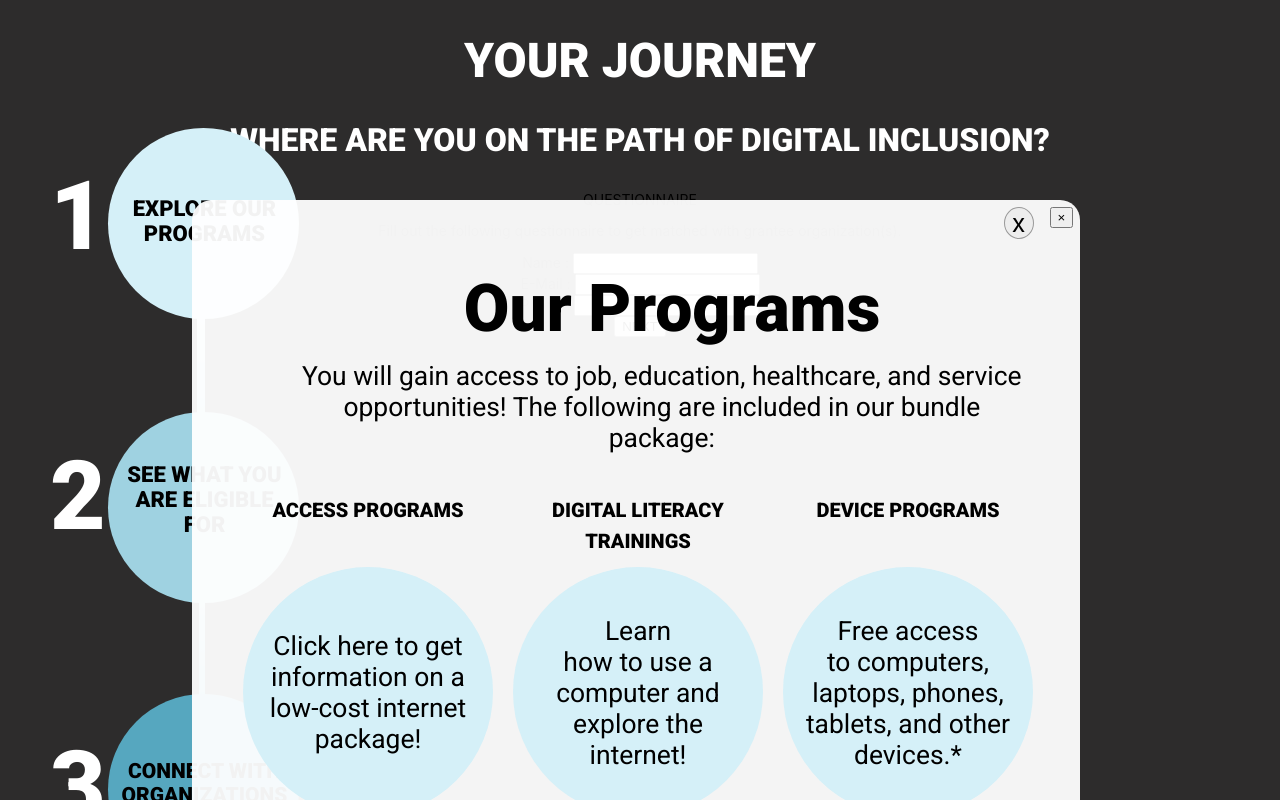
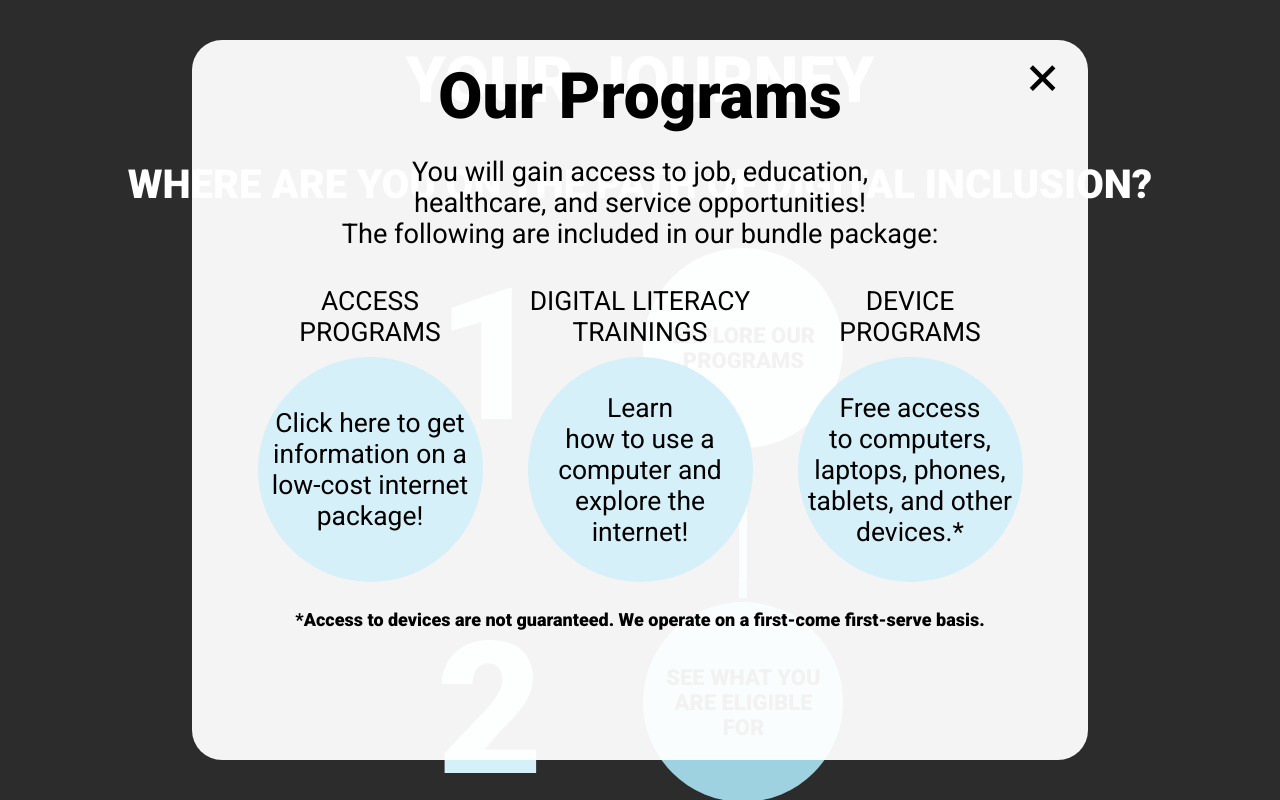
Before and after one commit to CS-SG-Studio/San-Jose-MOTI, a React (Create React App) app in the folder san-jose-digital/: page /questionnaire in a window 1280 px wide. Both pictures are taken after a click on the element "EXPLORE OUR PROGRAMS". Shown: the top 800 px of the page. Built offline with nearby package versions, Linux system fonts and the light colour scheme.

Commit message:
updated journey map and popup

```diff
--- a/san-jose-digital/src/App.js
+++ b/san-jose-digital/src/App.js
@@ -8,7 +8,6 @@ function App() {
   return (
     <div className="App">
       <JourneyMap />
-      <Questionnaire />
     </div>
   );
 }
--- a/san-jose-digital/src/screens/JourneyMap/JourneyMap.js
+++ b/san-jose-digital/src/screens/JourneyMap/JourneyMap.js
@@ -11,45 +11,56 @@ function JourneyMap() {
 
   return (
     <div className="page">
-      <h1 className="whiteheader" style={{ fontSize: "3rem" }}>
+      <div>
+        <h1 className="whiteheader" style={{ fontSize: "4rem" }}>
           YOUR JOURNEY
         </h1>
-      <h3 className="whiteheader" style={{ fontSize: "2rem" }}>
+        <h3 className="whiteheader" style={{ fontSize: "2.5rem" }}>
           WHERE ARE YOU ON THE PATH OF DIGITAL INCLUSION?
         </h3>
+      </div>
+
       <div>
-        <div className="digit1">1</div>
-        <div className="circle1">
-          <span
-            className="text1"
-            onClick={togglePopup}
-          >
+        <div className="stack">
+          <div className="digit">1</div>
+          <div className="on-right">
+            <div className="circles first" onClick={togglePopup}>
+              <span className="instruction" onClick={togglePopup}>
                 EXPLORE OUR PROGRAMS
               </span>
             </div>
-        <div className="connect1"></div>
+            <div className="connector first"></div>
+          </div>
         </div>
 
-      <div>
-        <div className="digit2">2</div>
-        <div className="circle2">
-          <span className="text2">SEE WHAT YOU ARE ELIGIBLE FOR</span>
+        <div className="stack">
+          <div className="digit">2</div>
+          <div className="on-right">
+            <div className="circles second">
+              <span className="instruction">SEE WHAT YOU ARE ELIGIBLE FOR</span>
             </div>
-        <div className="connect2"></div>
+            <div className="connector second"></div>
+          </div>
         </div>
 
-      <div>
-        <div className="digit3">3</div>
-        <div className="circle3">
-          <span className="text3">CONNECT WITH ORGANIZATIONS</span>
+        <div className="stack">
+          <div className="digit">3</div>
+          <div className="on-right">
+            <div className="circles third">
+              <span className="instruction">LEARN MORE ABOUT THE GRANTEES</span>
             </div>
-        <div className="connect3"></div>
+            <div className="connector third"></div>
+          </div>
         </div>
 
-      <div>
-        <div className="digit4">4</div>
-        <div className="circle4">
-          <span className="text4">STAY IN THE LOOP</span>
+        <div className="stack">
+          <div className="digit">4</div>
+          <div className="on-right">
+            <div className="circles fourth">
+              <span className="instruction">STAY IN THE LOOP</span>
+            </div>
+            <div className="connector fourth"></div>
+          </div>
         </div>
       </div>
       {isOpen && <Step1
--- a/san-jose-digital/src/screens/JourneyMap/JourneyMapStyle.css
+++ b/san-jose-digital/src/screens/JourneyMap/JourneyMapStyle.css
@@ -1,54 +1,38 @@
-* {
-  box-sizing: border-box;
-}
-body {
-  font-size: 14px;
-}
-
-.page {
-  padding: 0px;
-  margin: 0px;
-}
-
 .whiteheader {
   color: rgba(255, 255, 255, 1);
   font-family: "Roboto", sans-serif;
   font-weight: Bold;
+  position: relative;
 }
 
-.digit1 {
-  position: absolute;
-  top: 160px;
-  left: 50px;
-  font-size: 96px;
-  color: rgba(255, 255, 255, 1);
+.stack {
+  position: relative;
+}
+
+.digit {
+  position: relative;
+  font-size: 184.485px;
+  color: rgba(213, 240, 248, 1);
   font-family: "Roboto", sans-serif;
   font-weight: Bold;
+  display: inline-block;
+  vertical-align: top;
+  height: 100px;
+  margin-right: 100px;
 }
 
-.circle1 {
-  width: 191px;
-  height: 191px;
-  background: rgba(213, 240, 248, 1);
-  padding: 10px 10px;
-  margin: 8px;
-  opacity: 1;
-  position: absolute;
-  top: 120px;
-  left: 100px;
-  border-top-left-radius: 119px;
-  border-top-right-radius: 119px;
-  border-bottom-left-radius: 119px;
-  border-bottom-right-radius: 119px;
-  overflow: hidden;
+.on-right {
+  display: inline-block;
 }
 
-.text1 {
+/* styling for the instructions/text */
+.instruction {
   width: 171px;
   color: rgba(0, 0, 0, 1);
   position: absolute;
-  top: 68px;
-  left: 11px;
+  top: 50%;
+  left: 50%;
+  transform: translate(-50%, -50%);
   font-family: "Roboto", sans-serif;
   font-weight: Bold;
   font-size: 22px;
@@ -57,159 +41,64 @@ body {
   background: transparent;
 }
 
-.text1:hover {
+.instruction:hover {
   cursor: pointer;
   color: rgb(68, 68, 68);
 }
-.connect1 {
-  width: 8px;
-  height: 95px;
-  background: linear-gradient(rgba(213, 240, 248, 1), rgba(159, 210, 225, 1));
+
+/* styling for the circles */
+.circles {
+  width: 200px;
+  height: 200px;
+  padding-left: 80px;
   opacity: 1;
-  position: absolute;
-  top: 318px;
-  left: 197px;
+  position: relative;
+  border-top-left-radius: 200px;
+  border-top-right-radius: 200px;
+  border-bottom-left-radius: 200px;
+  border-bottom-right-radius: 200px;
   overflow: hidden;
 }
 
-.digit2 {
-  position: absolute;
-  top: 440px;
-  left: 50px;
-  font-size: 96px;
-  color: rgba(255, 255, 255, 1);
-  font-family: "Roboto", sans-serif;
-  font-weight: Bold;
+.circles.first {
+  background: rgba(213, 240, 248, 1);
 }
 
-.circle2 {
-  width: 191px;
-  height: 191px;
+.circles.second {
   background: #9fd2e1;
-  padding: 10px 10px;
-  margin: 8px;
+}
+
+.circles.third {
+  background: #56a7bf;
+}
+
+.circles.fourth {
+  background: #298aa7;
+}
+
+.circles:hover {
+  cursor: pointer;
+}
+
+/* styling for the connectors */
+/* TODO: figure out how to get rid of that small gap in between connectors and circles */
+.connector {
+  width: 8px;
+  height: 150px;
   opacity: 1;
-  position: absolute;
-  top: 404px;
-  left: 100px;
-  border-top-left-radius: 119px;
-  border-top-right-radius: 119px;
-  border-bottom-left-radius: 119px;
-  border-bottom-right-radius: 119px;
+  position: relative;
+  left: 96px;
   overflow: hidden;
 }
 
-.text2 {
-  width: 171px;
-  color: rgba(0, 0, 0, 1);
-  position: absolute;
-  top: 50px;
-  left: 11px;
-  font-family: "Roboto", sans-serif;
-  font-weight: Bold;
-  font-size: 22px;
-  opacity: 1;
-  text-align: center;
+.connector.first {
+  background: linear-gradient(rgba(213, 240, 248, 1), rgba(159, 210, 225, 1));
 }
 
-.connect2 {
-  width: 6px;
-  height: 95px;
+.connector.second {
   background: linear-gradient(rgba(159, 210, 225, 1), rgba(86, 167, 191, 1));
-  opacity: 1;
-  position: absolute;
-  top: 600px;
-  left: 199px;
-  overflow: hidden;
 }
 
-.digit3 {
-  position: absolute;
-  top: 730px;
-  left: 50px;
-  font-size: 96px;
-  color: rgba(255, 255, 255, 1);
-  font-family: "Roboto", sans-serif;
-  font-weight: Bold;
+.connector.third {
+  background: linear-gradient(rgba(86, 167, 191, 1), rgba(41, 138, 166, 1));
 }
-
-.circle3 {
-  width: 191px;
-  height: 191px;
-  background: #56a7bf;
-  padding: 10px 10px;
-  margin: 8px;
-  opacity: 1;
-  position: absolute;
-  top: 686px;
-  left: 100px;
-  border-top-left-radius: 119px;
-  border-top-right-radius: 119px;
-  border-bottom-left-radius: 119px;
-  border-bottom-right-radius: 119px;
-  overflow: hidden;
-}
-
-.text3 {
-  width: 171px;
-  color: rgba(0, 0, 0, 1);
-  position: absolute;
-  top: 65px;
-  left: 11px;
-  font-weight: Bold;
-  font-size: 21px;
-  opacity: 1;
-  text-align: center;
-  font-family: Condensed, Roboto;
-}
-
-.connect3 {
-  width: 8px;
-  height: 95px;
-  background: linear-gradient(rgba(86, 167, 191, 1), rgba(41, 138, 166, 1));
-  opacity: 1;
-  position: absolute;
-  top: 885px;
-  left: 197px;
-  overflow: hidden;
-}
-
-.digit4 {
-  position: absolute;
-  top: 1020px;
-  left: 50px;
-  font-size: 96px;
-  color: rgba(255, 255, 255, 1);
-  font-family: "Roboto", sans-serif;
-  font-weight: Bold;
-}
-
-.circle4 {
-  width: 191px;
-  height: 191px;
-  background: #298aa7;
-  padding: 10px 10px;
-  margin: 8px;
-  opacity: 1;
-  position: absolute;
-  top: 970px;
-  left: 100px;
-  border-top-left-radius: 119px;
-  border-top-right-radius: 119px;
-  border-bottom-left-radius: 119px;
-  border-bottom-right-radius: 119px;
-  overflow: hidden;
-}
-
-.text4 {
-  width: 171px;
-  color: rgba(0, 0, 0, 1);
-  position: absolute;
-  top: 65px;
-  left: 11px;
-  font-family: "Roboto", sans-serif;
-  font-weight: Bold;
-  font-size: 22px;
-  opacity: 1;
-  text-align: center;
-}
--- a/san-jose-digital/src/screens/JourneyMap/Step1/Step1.js
+++ b/san-jose-digital/src/screens/JourneyMap/Step1/Step1.js
@@ -4,57 +4,54 @@ import "./Step1Styling.css";
 const Step1 = props =>{
   return (
     <div className="popup">
-      <div className="box">
-        <span className="close-icon" onClick={props.handleClose}>x</span>
+      <span className="close-icon" onClick={props.handleClose}>&times;</span>
+      <div className="centering-all">
         <div className="header">
           <h1 className="title">Our Programs</h1>
           <h2 className="title2">
-            You will gain access to job, education, healthcare, and service
-            opportunities! The following are included in our bundle package:
+            You will gain access to job, education, <br/>healthcare, and service
+            opportunities! <br/>The following are included in our bundle package:
           </h2>
         </div>
-        <div id="body">
-          <div className="tile1">
-            <h2 className="title3">ACCESS PROGRAMS</h2>
+
+        <div className="body">
+          {/*Access Programs*/}
+          <div className="program">
+            <h2 className="pillars">ACCESS PROGRAMS</h2>
             <div className="circle">
-              <a href="https://www.everyoneon.org"
-                target="_blank"
-                style={{ textDecoration: "none" }}
-              >
-                <h3 className="text">
+              <a href="https://www.everyoneon.org" target="_blank"
+                style={{ textDecoration: "none" }}>
+                <h3 className="description">
                   Click here to get information on a low-cost internet package!
                 </h3>
               </a>
             </div>
           </div>
-          <div className="tile1">
-            <h2 className="title3">DIGITAL LITERACY TRAININGS</h2>
+
+          {/*Digital Literacy Trainings*/}
+          <div className="program">
+            <h2 className="pillars">DIGITAL LITERACY TRAININGS</h2>
             <div className="circle">
               <a href="https://www.google.com" /* not sure what website we want here */
                 target="_blank"
-                style={{ textDecoration: "none" }}
-              >
-                <h3 className="text">
-                  Learn
-                  <br />
-                  how to use a computer and explore the
-                  <br />
-                  internet!
+                style={{ textDecoration: "none" }}>
+                <h3 className="description">
+                  Learn<br/>how to use a computer and explore the<br />internet!
                 </h3>
               </a>
             </div>
           </div>
-          <div className="tile1">
-            <h2 className="title3">DEVICE PROGRAMS</h2>
+
+          {/*Device Programs*/}
+          <div className="program">
+            <h2 className="pillars">DEVICE PROGRAMS</h2>
             <div className="circle">
               <a href="https://www.google.com" /* not sure what website we want here */
                 target="_blank"
-                style={{ textDecoration: "none" }}
-              >
-                <h3 className="text">
-                  Free access
-                  <br />
-                  to computers, laptops, phones, tablets, and other devices.*
+                style={{ textDecoration: "none" }}>
+                <h3 className="description">
+                  Free access<br />to computers, laptops, phones,
+                  tablets, and other devices.*
                 </h3>
               </a>
             </div>
@@ -65,14 +62,6 @@ const Step1 = props =>{
           first-serve basis.
         </h4>
       </div>
-      <button className="btn"
-        // class="close-button"
-        // aria-label="Close alert"
-        // type="button"
-        // data-close
-      >
-        <span aria-hidden="true">&times;</span>
-      </button>
     </div>
   );
 }
--- a/san-jose-digital/src/screens/JourneyMap/Step1/Step1Styling.css
+++ b/san-jose-digital/src/screens/JourneyMap/Step1/Step1Styling.css
@@ -1,91 +1,114 @@
 * {
   box-sizing: border-box;
 }
-body {
-  font-size: 14px;
+
+/* centers all of the divs vertically over the popup */
+.centering-all {
+  margin-top: 2%;
 }
-
 .popup {
-  display: flex;
-  flex-direction: row;
-  justify-content: flex-end;
-  align-items: flex-start;
-  padding: 6.61234px;
-  top: 25%;
-  left: 15%; /* may have to adjust when you change size of popup window */
-  position: absolute;
-  width: 888px;
-  height: 655.91px;
+  position: fixed;
+  top: 50%;
+  left: 50%;
+  transform: translate(-50%, -50%);
+  width: 50%;
+  /* size of the popup window */
+  width: 70%;
+  height: 90%;
   background: rgba(255, 255, 255, 0.95);
-  border-radius: 20px;
-}
-
-.box {
-  /* Auto Layout */
+  border-radius: 30px;
   display: flex;
   flex-direction: column;
   align-items: center;
   padding: 0px;
-
-  position: relative;
-  width: 810px;
-  height: 642.68px;
-
-  /* Inside Auto Layout */
-
   flex: none;
   order: 0;
   flex-grow: 0;
-  margin: 0px 6.61234px;
 }
 
+/* styling for the header */
 .header {
-  /* Auto Layout */
+  display: flex;
+  flex-direction: column;
+  align-items: center;
+  position: relative;
+  width: 810px;
+  height: 216.68px;
+  font-family: "Roboto", sans-serif;
+  text-align: center;
+  color: #000000;
+}
+
+.title {
+  margin: 0px;
+  font-weight: bold;
+  font-size: 4rem;
+  line-height: 77px;
+}
+
+.title2 {
+  font-weight: normal;
+  font-size: 1.7rem;
+  line-height: 31px;
+  display: flex;
+}
+
+/* stying for the body */
+.body {
+  display: flex;
+  flex-direction: row;
+  align-items: flex-start;
+  padding: 0px;
+  font-family: "Roboto", sans-serif;
+  position: center;
+}
+
+/* styling for each of the 3 programs */
+.program {
   display: flex;
   flex-direction: column;
   align-items: center;
   padding: 0px;
-
   position: relative;
-  width: 810px;
-  height: 216.68px;
+  width: 250px;
+  height: 310px;
   left: 0px;
   top: 0px;
-
-  /* Inside Auto Layout */
-  flex: none;
-  order: 0;
-  align-self: stretch;
-  flex-grow: 0;
-  margin: 15px 0px;
+  margin: 0 10px;
 }
 
-.title {
-  position: absolute;
-  width: 700.69px;
-  height: 77.36px;
-  left: 78.77px;
-  top: 6.61px;
+.pillars {
+  position: center;
+  width: 225px;
+  height: 31px;
   margin: 10px;
-
-  font-family: "Roboto", sans-serif;
   font-style: normal;
-  font-weight: bold;
-  font-size: 66.1234px;
-  line-height: 77px;
-  /* identical to box height */
-
+  font-weight: normal;
+  font-size: 26.4494px;
+  line-height: 31px;
   text-align: center;
   color: #000000;
 }
 
-.title2 {
-  position: absolute;
-  width: 725.66px;
-  height: 119.68px;
-  left: 66px;
-  top: 71px;
+.circle {
+  display: flex;
+  flex-direction: row;
+  justify-content: center;
+  align-items: center;
+  padding: 20px;
+  position: relative;
+  width: 225px;
+  height: 225px;
+  left: 0px;
+  top: 31px;
+  background: #d5f0f8;
+  border-radius: 225px;
+}
 
+.description {
+  position: center;
+  width: 225px;
+  height: 225px;
   font-family: "Roboto", sans-serif;
   font-style: normal;
   font-weight: normal;
@@ -94,119 +117,20 @@ body {
   display: flex;
   align-items: center;
   text-align: center;
-
   color: #000000;
 }
 
-#body {
-  /* Auto Layout */
-  display: flex;
-  flex-direction: row;
-  align-items: flex-start;
-  padding: 0px;
-
-  position: center;
-  width: 810px;
-  height: 353px;
-  left: 0px;
-  top: 231.68px;
-
-  /* Inside Auto Layout */
-  /* flex: none;
-  order: 1;
-  flex-grow: 0;
-  margin: 0px -5px; */
-}
-
-.tile1 {
-  display: flex;
-  flex-direction: column;
-  align-items: center;
-  padding: 0px;
-
+.footer {
   position: relative;
-  width: 250px;
-  height: 310px;
-  left: 0px;
-  top: 0px;
-  margin: 0 10px;
-}
-
-.title3 {
-  position: center;
-  width: 215px;
-  height: 31px;
-  left: 17.5px;
-  top: 0px;
-  margin: 10px 0px;
-
+  justify-content: center;
   font-family: "Roboto", sans-serif;
-  font-style: normal;
-  font-weight: bold;
-  font-size: 20px;
-  line-height: 31px;
-  /* identical to box height */
-
-  text-align: center;
-
-  color: #000000;
-}
-
-.circle {
-  display: flex;
-  flex-direction: row;
-  justify-content: center;
-  align-items: center;
-  padding: 10px;
-
-  position: relative;
-  width: 250px;
-  height: 250px;
-  left: 0px;
-  top: 31px;
-
-  background: #d5f0f8;
-  border-radius: 1000px;
-}
-
-.footer {
-  display: flex;
-  flex-direction: row;
-  justify-content: center;
-  align-items: flex-start;
-  padding: 10px;
-
-  position: center;
-}
-
-.text {
-  position: center;
-  width: 230px;
-  height: 230px;
-
-  font-family: "Roboto", sans-serif;
-  font-style: normal;
-  font-weight: normal;
-  font-size: 26.4494px;
-  line-height: 31px;
-  display: flex;
-  align-items: center;
-  text-align: center;
-
-  color: #000000;
+  font-size: 18px;
 }
 
 .close-icon {
-  content: "x";
   cursor: pointer;
-  position: relative;
-  background: #ededed;
-  left: 47%; /* may have to update when you change popup size */
-  width: 30px;
-  height: 40px;
-  border-radius: 50%;
-  line-height: 30px;
-  text-align: center;
-  border: 1px solid #999;
-  font-size: 25px;
+  font-size: 3.5rem;
+  position: fixed;
+  right: 3%;
+  z-index: 1;
 }
```
Also changed, not shown: 1 other file (tests, documents, lock files or other folders). Lines whose indentation alone changed are shown as unchanged.
